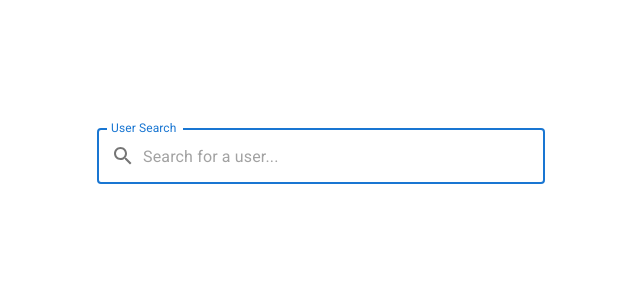
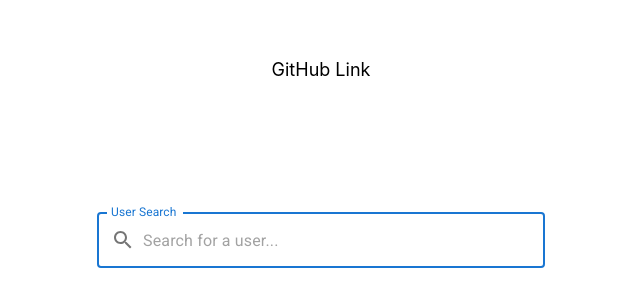
Before and after one commit to Dante-Nephilim/search-suggestions, a React (Vite) app: page / in a window 1280 px wide. Shown: the top 306 px of the page, without its empty margins (319-959 px from the left). Built offline with nearby package versions, Linux system fonts and the light colour scheme.

Commit message:
add GitHub project link

```diff
--- a/src/App.jsx
+++ b/src/App.jsx
@@ -9,6 +9,15 @@
   return (
     <Router>
       <div className="App">
+        <div className="mt-14 text-lg hover:text-blue-700 hover:underline">
+          <a
+            href="https://github.com/Dante-Nephilim"
+            target="_blank"
+            rel="noopener noreferrer"
+          >
+            GitHub Link
+          </a>
+        </div>
         <Suspense fallback={<div>Loading...</div>}>
           <Switch>
             <Route exact path="/" component={AutoSuggest} />
```
